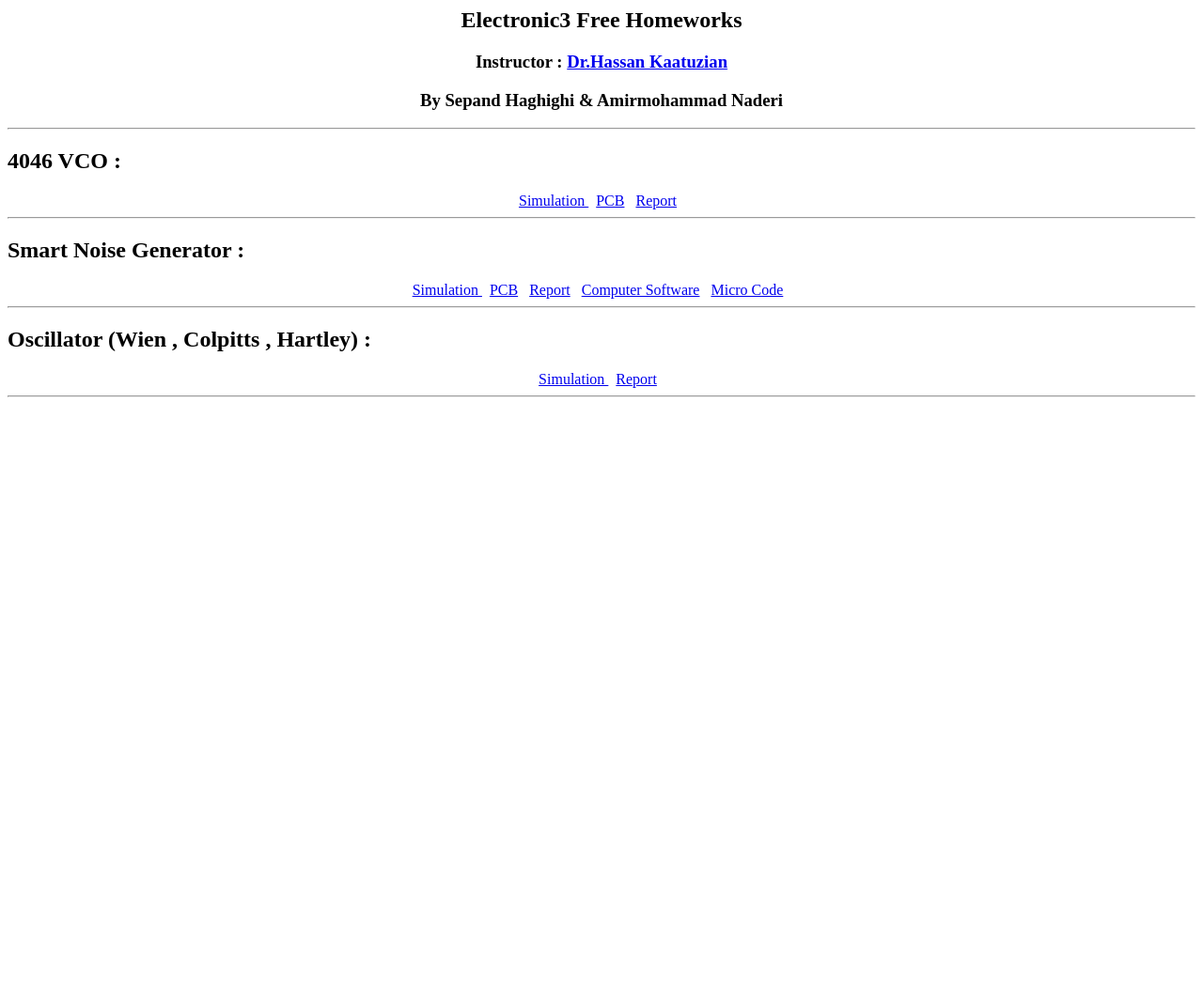
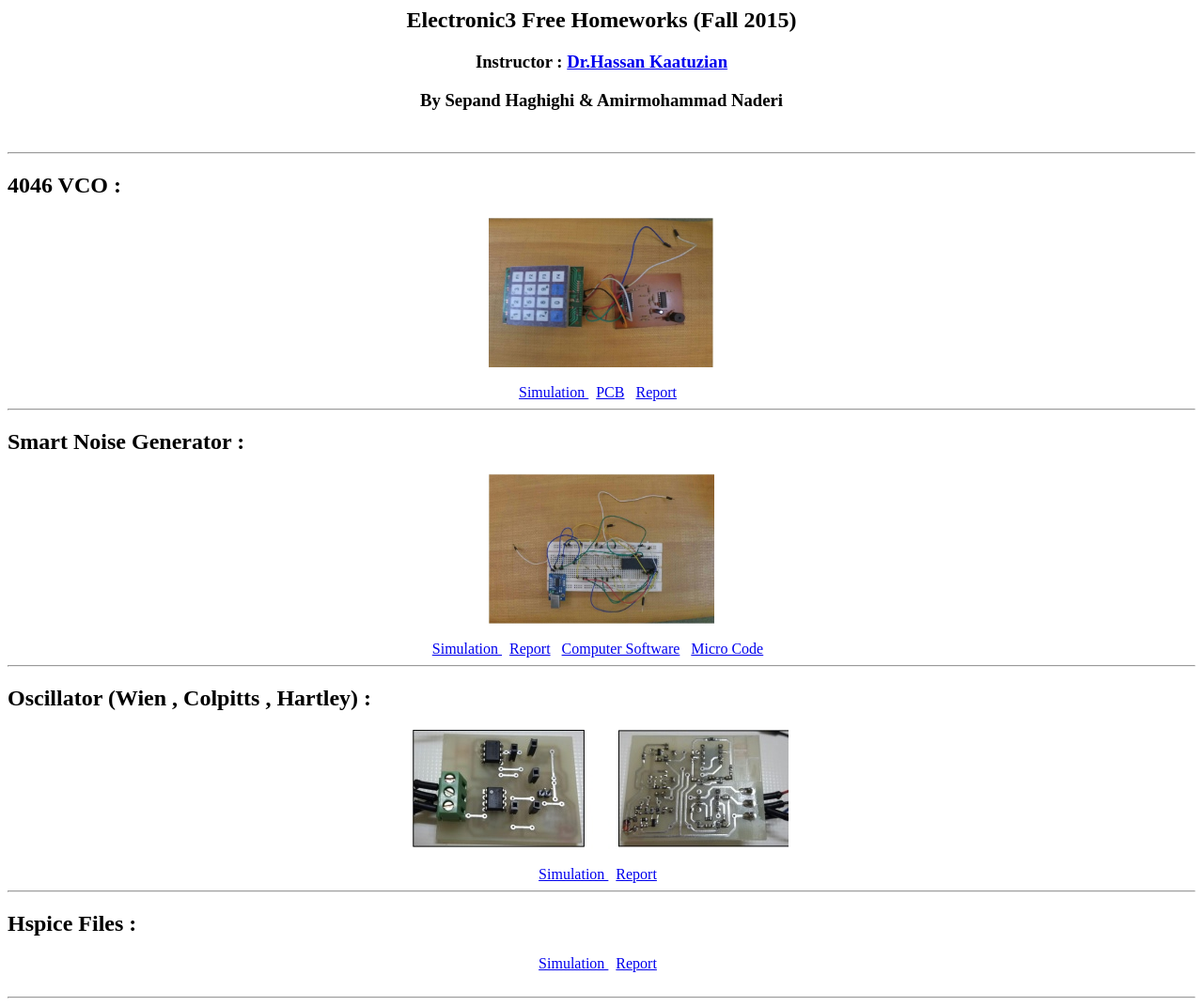
Before and after one commit to sepandhaghighi/elec_3, a plain HTML site: page index.html in a window 1280 px wide. Shown: the whole page at 94% size. Before the commit the page ends 800 px from the top, so only its background shows below. Drawn offline with Linux system fonts and the light colour scheme.

Commit message:
fix : final upload

```diff
--- a/index.html
+++ b/index.html
@@ -5,12 +5,21 @@
 </head>
 
 <body>
-<center> <h2> Electronic3 Free Homeworks </h2> </center>
+<center> <h2> Electronic3 Free Homeworks (Fall 2015) </h2> </center>
 <center><h3>Instructor : <a href="http://www.aut.ac.ir/official/main.asp?uid=hsnkato"> Dr.Hassan Kaatuzian </a></center> </h3>
 <center><h3>By Sepand Haghighi & Amirmohammad Naderi </h3> </center>
+&nbsp
+
+
 <hr/>
 <h2> 4046 VCO : </h2>
-<center><a href="files/4046-Simulation.zip">Simulation </a>
+<center>
+<img src="files/4046.jpg" height=160px width=240px></img>
+</center>
+&nbsp
+<center>
+
+<a href="files/4046-Simulation.zip">Simulation </a>
 &nbsp
 <a href="files/4046-PCB.zip">PCB</a>
 &nbsp
@@ -20,9 +29,14 @@
 <hr/>
 
 <h2> Smart Noise Generator : </h2>
-<center><a href="files/Noise-Simulation.zip">Simulation </a>
+<center>
+<img src="files/Noise.jpg" height=160px width=240px></img>
+</center>
 &nbsp
-<a href="files/Noise-PCB.zip">PCB</a>
+<center>
+
+
+<a href="files/Noise-Simulation.zip">Simulation </a>
 &nbsp
 <a href="files/Noise-Report.pdf">Report</a>
 &nbsp
@@ -34,11 +48,29 @@
 <hr/>
 
 <h2> Oscillator (Wien , Colpitts , Hartley) : </h2>
+<center>
+<img src="files/Osc.jpg" ></img>
+</center>
+&nbsp
 <center><a href="files/Osc-Simulation.zip">Simulation </a>
 &nbsp
 <a href="files/Osc-Report.pdf">Report</a>
 &nbsp
 </center>
+<hr/>
+
+<h2> Hspice Files : </h2>
+<center><a href="files/Questions.pdf">Simulation </a>
+&nbsp
+<a href="files/Answers.zip">Report</a>
+&nbsp
+</center>
+&nbsp
+
+
+
+
+
 <hr/>
 
 
```
Also changed, not shown: files/4046.jpg (added), files/Noise.jpg (added), files/Osc.jpg (added), 8 other files.
